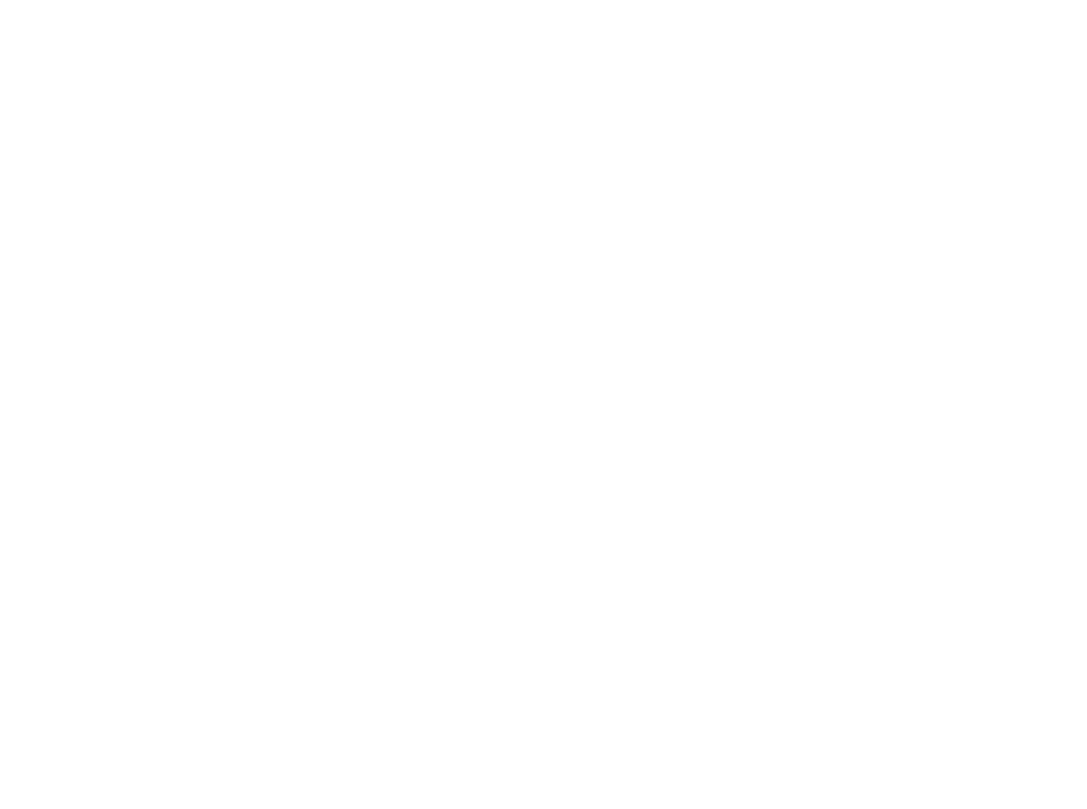
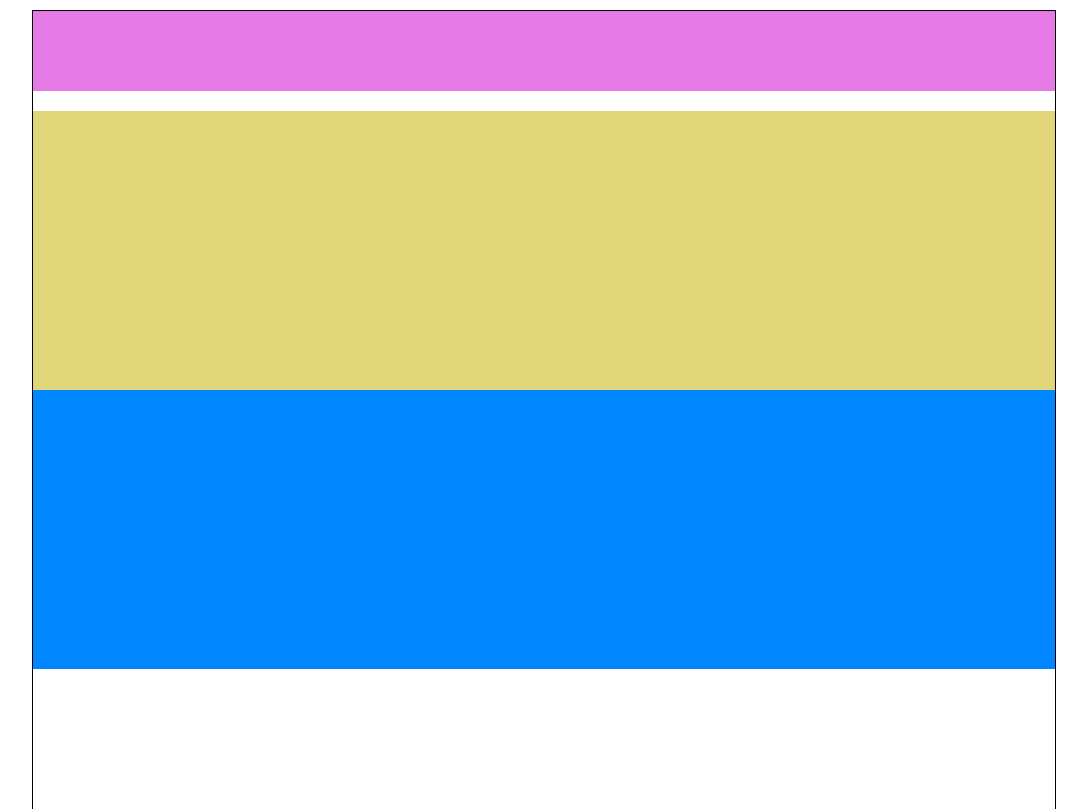
Before and after one commit to Paletta90/htmlcss-struttura-wp, a plain HTML site: page index.html in a window 1280 px wide. Shown: the top 809 px of the page, without its empty margins (96-1183 px from the left). Drawn offline with Linux system fonts and the light colour scheme.

Commit message:
Creo i primi tre blocchi

```diff
--- a/asset/css/style.css
+++ b/asset/css/style.css
@@ -0,0 +1,34 @@
+*{
+    padding: 0;
+    margin: 0;
+    box-sizing: border-box;
+}
+.m-y-20{
+    margin-bottom: 20px;
+}
+.container-body{
+    width: 80vw;
+    height: 100vh;
+    border: 1px solid black;
+    margin: 10px auto;
+}
+
+header{
+    height: 10%;
+    background-color: #e579e6;
+}
+
+main{
+    height: 70%;
+    /* border: 2px solid red; */
+}
+
+.first-block{
+    height: 50%;
+    background-color: #e1d67a;
+}
+
+.second-block{
+    height: 50%;
+    background-color: #0086ff;
+}
--- a/index.html
+++ b/index.html
@@ -1,5 +1,6 @@
 <!DOCTYPE html>
 <html lang="en">
+
 <head>
     <meta charset="UTF-8">
     <meta http-equiv="X-UA-Compatible" content="IE=edge">
@@ -7,7 +8,30 @@
     <link rel="stylesheet" href="./asset/css/style.css">
     <title>Struttura WordPress</title>
 </head>
+
 <body>
+    <div class="container-body">
+        <!-- Header -->
+        <header class="m-y-20">
+
+        </header>
+
+        <!-- Main -->
+        <main>
+
+            <!-- Primo blocco -->
+            <section class="first-block">
+
+            </section>
+
+            <!-- Secondo blocco -->
+            <section class="second-block">
+
+            </section>
+        </main>
+    </div>
+
 
 </body>
+
 </html>
```
